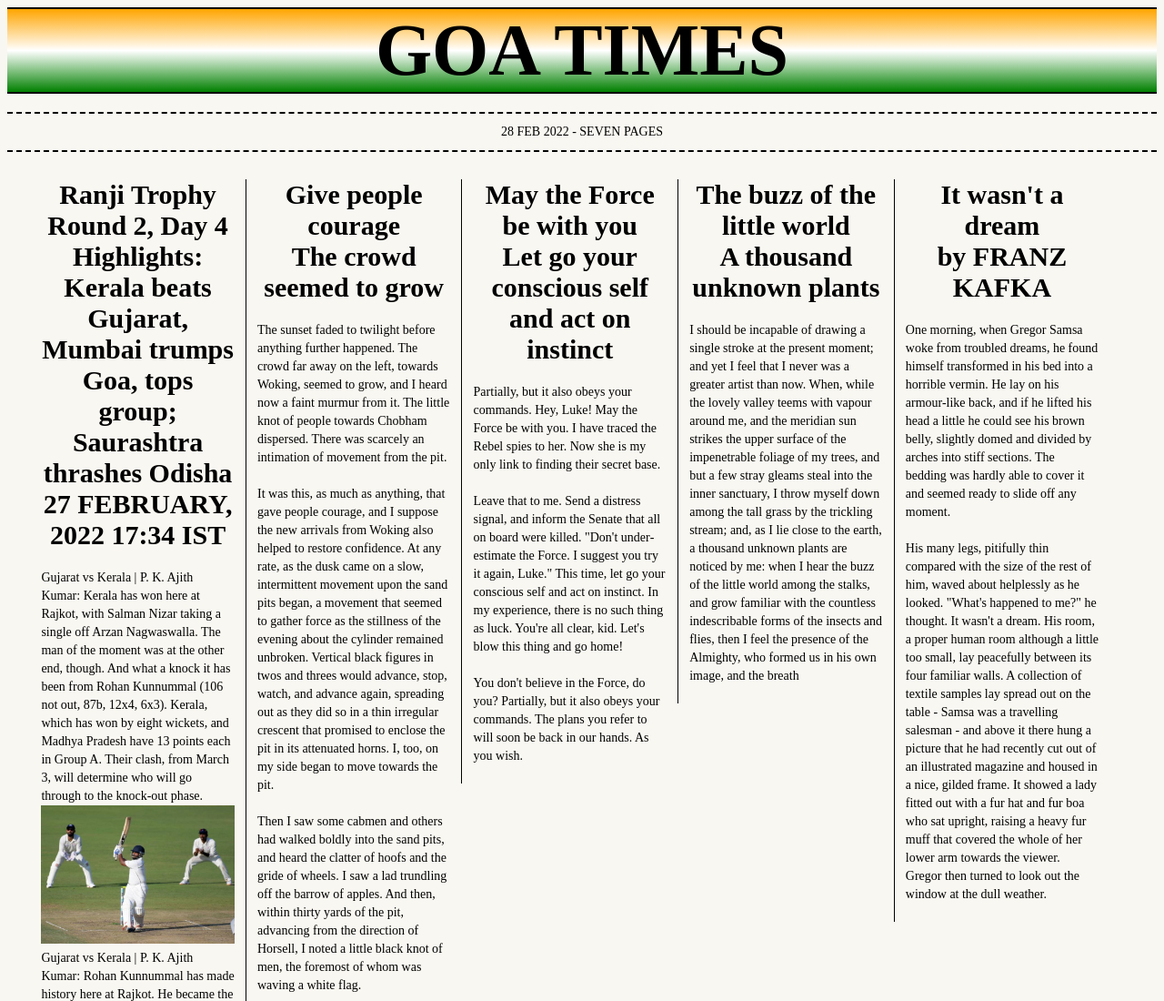
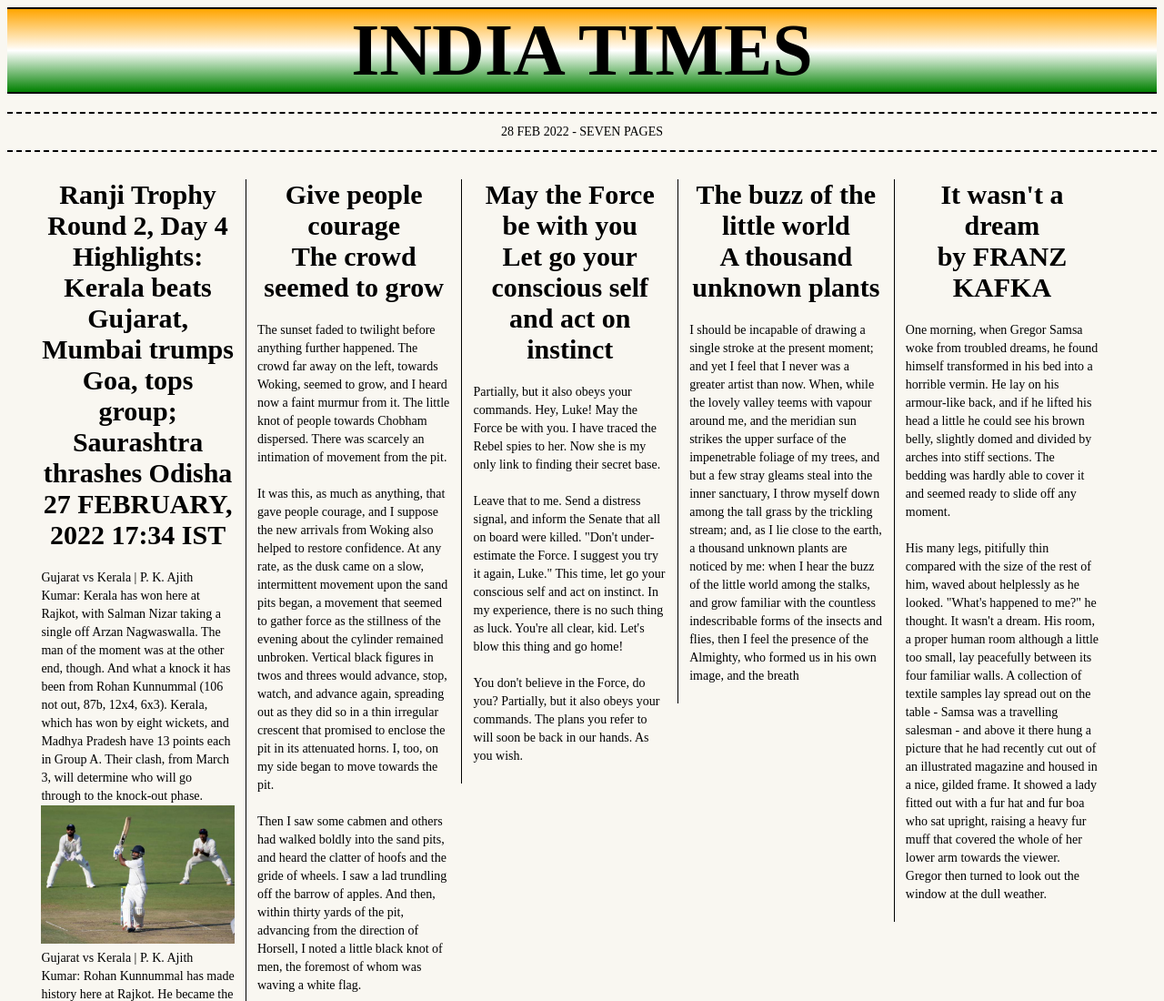
Before and after one commit to Surajp978077/2122_CS201_Suraj, a plain HTML site: page Exercise_05/index.html in a window 1280 px wide. Shown: the top 1100 px of the page at 91% size. Drawn offline with Linux system fonts and the light colour scheme.

Commit message:
Update index.html

```diff
--- a/Exercise_05/index.html
+++ b/Exercise_05/index.html
@@ -6,7 +6,7 @@
 <body>
     <div class="head">
         <div>
-            <header>Goa times</header>
+            <header>India times</header>
         </div>
         <div class="subhead">28 Feb 2022 - Seven Pages</div>
     </div>
```
